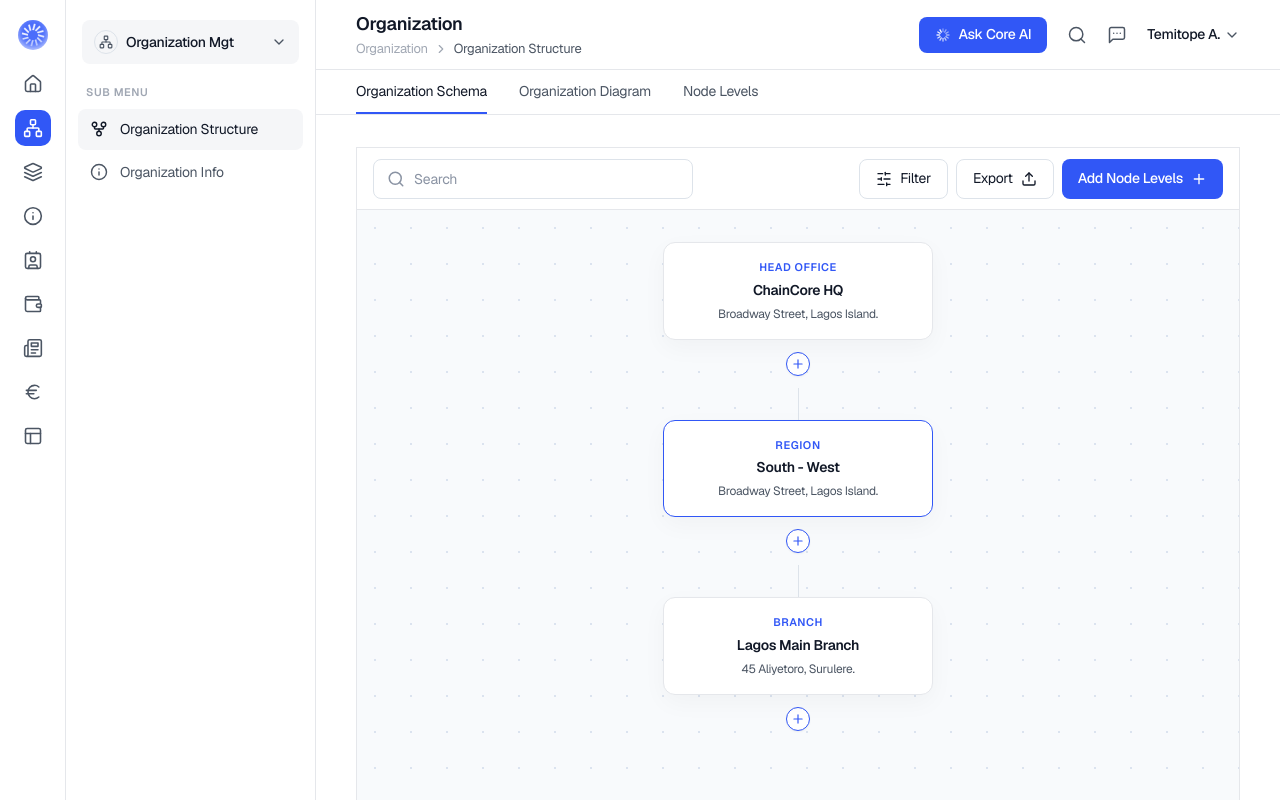
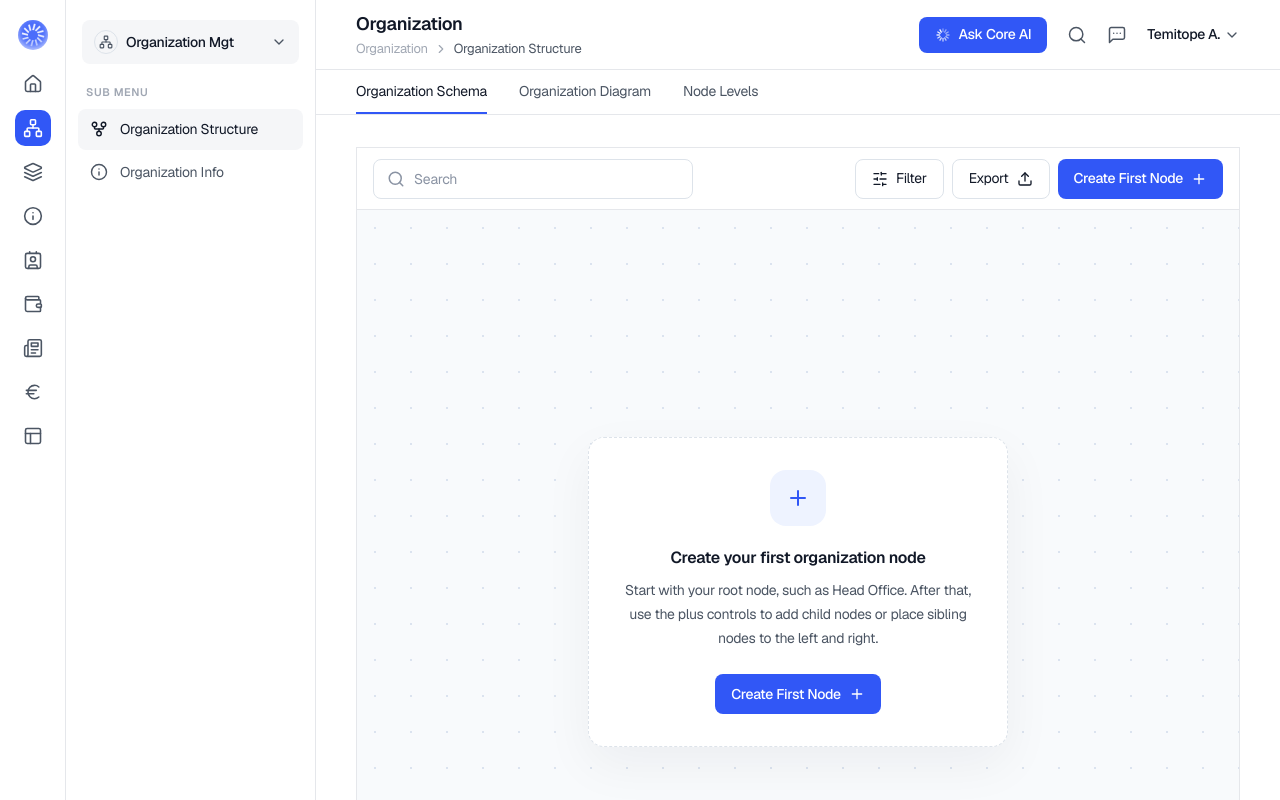
Before and after one commit to ttaiyegbusi/Chain-Core, a Next.js app: page /organization/structure in a window 1280 px wide. Shown: the top 800 px of the page. Built offline with nearby package versions, Linux system fonts and the light colour scheme.

Commit message:
Organizational Page clean up.

```diff
--- a/src/components/Organization/OrganizationPage.tsx
+++ b/src/components/Organization/OrganizationPage.tsx
@@ -5,7 +5,6 @@ import {
   ChevronDown,
   ChevronsUpDown,
   Edit,
-  Eye,
   Maximize2,
   MinusCircle,
   Move,
@@ -20,13 +19,15 @@ import {
 import PrimaryRail from "@/components/PrimaryRail";
 import OrganizationSidebar from "./OrganizationSidebar";
 import GlobalHeader from "@/components/GlobalHeader";
-import { ORG_LEVELS, ORG_NODES, OrgLevel, OrgNode } from "@/data/organization";
+import { ORG_LEVELS, OrgLevel, OrgNode } from "@/data/organization";
 
 const countryOptions = ["Nigeria", "Ghana", "Kenya", "South Africa"];
 const stateOptions = ["Lagos", "Ogun", "Oyo", "Rivers", "Abuja"];
 const managerOptions = ["Temitope Aiyegbusi", "Helen Paul", "Aiyegbusi Temitope", "Operations Admin"];
 
 type ActiveTab = "schema" | "diagram" | "levels";
+type Placement = "root" | "child" | "left" | "right";
+type NodePosition = { x: number; y: number };
 
 type NodeDraft = {
   name: string;
@@ -57,17 +58,22 @@ const emptyDraft: NodeDraft = {
 export default function OrganizationPage() {
   const [activeTab, setActiveTab] = useState<ActiveTab>("schema");
   const [levels, setLevels] = useState<OrgLevel[]>(ORG_LEVELS);
-  const [nodes, setNodes] = useState<OrgNode[]>(ORG_NODES);
-  const [selectedNodeId, setSelectedNodeId] = useState<string>(ORG_NODES[1]?.id || ORG_NODES[0]?.id || "");
+  const [nodes, setNodes] = useState<OrgNode[]>([]);
+  const [positions, setPositions] = useState<Record<string, NodePosition>>({});
+  const [selectedNodeId, setSelectedNodeId] = useState<string>("");
   const [detailsOpen, setDetailsOpen] = useState(false);
   const [addNodeOpen, setAddNodeOpen] = useState(false);
   const [editNodeOpen, setEditNodeOpen] = useState(false);
   const [nodeParentId, setNodeParentId] = useState<string | undefined>(undefined);
+  const [nodePlacement, setNodePlacement] = useState<Placement>("root");
   const [nodeDraft, setNodeDraft] = useState<NodeDraft>(emptyDraft);
   const [newLevelTitle, setNewLevelTitle] = useState("");
   const [search, setSearch] = useState("");
+  const [draggingId, setDraggingId] = useState<string | null>(null);
+  const [dragStart, setDragStart] = useState<{ pointerX: number; pointerY: number; startX: number; startY: number } | null>(null);
 
-  const selectedNode = nodes.find((node) => node.id === selectedNodeId) || nodes[0];
+  const selectedNode = nodes.find((node) => node.id === selectedNodeId);
+
   const filteredNodes = useMemo(() => {
     const q = search.trim().toLowerCase();
     if (!q) return nodes;
@@ -78,12 +84,19 @@ export default function OrganizationPage() {
     );
   }, [nodes, search]);
 
-  const openCreateNode = (parentId?: string) => {
+  const openCreateNode = (parentId?: string, placement: Placement = parentId ? "child" : "root") => {
     const parent = parentId ? nodes.find((n) => n.id === parentId) : undefined;
     const parentLevel = parent ? levels.find((level) => level.id === parent.levelId) : undefined;
-    const nextLevel = parentLevel ? levels.find((level) => level.order === parentLevel.order + 1) : levels[0];
+    const suggestedLevel =
+      placement === "left" || placement === "right"
+        ? parentLevel
+        : parentLevel
+          ? levels.find((level) => level.order === parentLevel.order + 1) || parentLevel
+          : levels[0];
+
     setNodeParentId(parentId);
-    setNodeDraft({ ...emptyDraft, levelId: nextLevel?.id || levels[0]?.id || "level-1" });
+    setNodePlacement(placement);
+    setNodeDraft({ ...emptyDraft, levelId: suggestedLevel?.id || levels[0]?.id || "level-1" });
     setAddNodeOpen(true);
   };
 
@@ -104,12 +117,21 @@ export default function OrganizationPage() {
     setEditNodeOpen(true);
   };
 
+  const getDefaultPosition = (parentId?: string, placement: Placement = "root") => {
+    if (!parentId) return { x: 420, y: 120 };
+    const parentPosition = positions[parentId] || { x: 420, y: 120 };
+    if (placement === "left") return { x: parentPosition.x - 340, y: parentPosition.y };
+    if (placement === "right") return { x: parentPosition.x + 340, y: parentPosition.y };
+    return { x: parentPosition.x, y: parentPosition.y + 170 };
+  };
+
   const createNode = () => {
     const id = `node-${Date.now()}`;
     const level = levels.find((l) => l.id === nodeDraft.levelId);
+    const siblingParentId = nodePlacement === "left" || nodePlacement === "right" ? nodes.find((n) => n.id === nodeParentId)?.parentId : nodeParentId;
     const created: OrgNode = {
       id,
-      parentId: nodeParentId,
+      parentId: siblingParentId,
       levelId: nodeDraft.levelId,
       name: nodeDraft.name || "Untitled Node",
       title: level?.title || "Node",
@@ -125,8 +147,9 @@ export default function OrganizationPage() {
       stats: { clients: 0, staff: 0, centers: 0, activeLoans: 0, portfolio: "₦0" },
     };
     setNodes((prev) => [...prev, created]);
+    setPositions((prev) => ({ ...prev, [id]: getDefaultPosition(nodeParentId, nodePlacement) }));
     setSelectedNodeId(id);
-    setDetailsOpen(true);
+    setDetailsOpen(activeTab === "diagram");
     setAddNodeOpen(false);
   };
 
@@ -147,10 +170,16 @@ export default function OrganizationPage() {
   };
 
   const deleteNode = () => {
+    if (!selectedNodeId) return;
     const hasChildren = nodes.some((node) => node.parentId === selectedNodeId);
     if (hasChildren) return;
     setNodes((prev) => prev.filter((node) => node.id !== selectedNodeId));
-    setSelectedNodeId(nodes[0]?.id || "");
+    setPositions((prev) => {
+      const next = { ...prev };
+      delete next[selectedNodeId];
+      return next;
+    });
+    setSelectedNodeId("");
     setDetailsOpen(false);
   };
 
@@ -168,23 +197,38 @@ export default function OrganizationPage() {
     setNewLevelTitle("");
   };
 
+  const updateLevelTitle = (id: string, title: string) => {
+    setLevels((prev) => prev.map((level) => (level.id === id ? { ...level, title } : level)));
+  };
+
   const removeLevel = (id: string) => {
     if (nodes.some((node) => node.levelId === id)) return;
     setLevels((prev) => prev.filter((level) => level.id !== id).map((level, i) => ({ ...level, order: i + 1 })));
   };
 
-  const childMap = useMemo(() => {
-    const map = new Map<string | undefined, OrgNode[]>();
-    filteredNodes.forEach((node) => {
-      const key = node.parentId;
-      const list = map.get(key) || [];
-      list.push(node);
-      map.set(key, list);
-    });
-    return map;
-  }, [filteredNodes]);
+  const onNodePointerDown = (nodeId: string, event: React.PointerEvent<HTMLDivElement>) => {
+    const target = event.target as HTMLElement;
+    if (target.closest("button")) return;
+    const pos = positions[nodeId] || { x: 420, y: 120 };
+    setDraggingId(nodeId);
+    setDragStart({ pointerX: event.clientX, pointerY: event.clientY, startX: pos.x, startY: pos.y });
+    event.currentTarget.setPointerCapture(event.pointerId);
+  };
 
-  const topNodes = childMap.get(undefined) || filteredNodes.filter((node) => !node.parentId);
+  const onCanvasPointerMove = (event: React.PointerEvent<HTMLDivElement>) => {
+    if (!draggingId || !dragStart) return;
+    const dx = event.clientX - dragStart.pointerX;
+    const dy = event.clientY - dragStart.pointerY;
+    setPositions((prev) => ({
+      ...prev,
+      [draggingId]: { x: Math.max(40, dragStart.startX + dx), y: Math.max(40, dragStart.startY + dy) },
+    }));
+  };
+
+  const onCanvasPointerUp = () => {
+    setDraggingId(null);
+    setDragStart(null);
+  };
 
   return (
     <div className="min-h-screen bg-white">
@@ -207,21 +251,24 @@ export default function OrganizationPage() {
           <div className="flex gap-5">
             <div className="min-w-0 flex-1">
               <div className="rounded-none border border-border bg-white">
-                <Toolbar search={search} setSearch={setSearch} onAdd={() => openCreateNode()} />
+                <Toolbar search={search} setSearch={setSearch} onAdd={() => openCreateNode()} nodesExist={nodes.length > 0} />
                 {activeTab === "levels" ? (
-                  <LevelsCanvas levels={levels} setLevels={setLevels} newLevelTitle={newLevelTitle} setNewLevelTitle={setNewLevelTitle} addLevel={addLevel} removeLevel={removeLevel} />
+                  <LevelsCanvas levels={levels} updateLevelTitle={updateLevelTitle} newLevelTitle={newLevelTitle} setNewLevelTitle={setNewLevelTitle} addLevel={addLevel} removeLevel={removeLevel} />
                 ) : (
                   <OrgCanvas
-                    topNodes={topNodes}
-                    childMap={childMap}
+                    nodes={filteredNodes}
                     levels={levels}
+                    positions={positions}
                     selectedNodeId={selectedNodeId}
                     setSelectedNodeId={(id) => {
                       setSelectedNodeId(id);
                       if (activeTab === "diagram") setDetailsOpen(true);
                     }}
                     openCreateNode={openCreateNode}
-                    compact={activeTab === "schema"}
+                    onNodePointerDown={onNodePointerDown}
+                    onCanvasPointerMove={onCanvasPointerMove}
+                    onCanvasPointerUp={onCanvasPointerUp}
+                    draggingId={draggingId}
                   />
                 )}
               </div>
@@ -234,7 +281,7 @@ export default function OrganizationPage() {
       </main>
 
       {addNodeOpen && (
-        <NodeSheet title="Create New Node" action="Create Node" draft={nodeDraft} setDraft={setNodeDraft} levels={levels} onClose={() => setAddNodeOpen(false)} onSubmit={createNode} />
+        <NodeSheet title={nodePlacement === "root" ? "Create First Node" : "Create New Node"} action="Create Node" draft={nodeDraft} setDraft={setNodeDraft} levels={levels} onClose={() => setAddNodeOpen(false)} onSubmit={createNode} placement={nodePlacement} />
       )}
       {editNodeOpen && (
         <NodeSheet title="Edit Node" action="Save Changes" draft={nodeDraft} setDraft={setNodeDraft} levels={levels} onClose={() => setEditNodeOpen(false)} onSubmit={updateNode} />
@@ -251,7 +298,7 @@ function TabButton({ active, onClick, children }: { active: boolean; onClick: ()
   );
 }
 
-function Toolbar({ search, setSearch, onAdd }: { search: string; setSearch: (v: string) => void; onAdd: () => void }) {
+function Toolbar({ search, setSearch, onAdd, nodesExist }: { search: string; setSearch: (v: string) => void; onAdd: () => void; nodesExist: boolean }) {
   return (
     <div className="flex h-[62px] items-center justify-between border-b border-border px-4">
       <div className="relative">
@@ -261,19 +308,19 @@ function Toolbar({ search, setSearch, onAdd }: { search: string; setSearch: (v:
       <div className="flex items-center gap-2">
         <button className="focus-ring inline-flex h-10 items-center gap-2 rounded-md border border-border-strong bg-white px-4 text-sm text-text-primary hover:bg-surface-muted" type="button"><SlidersHorizontal size={16} />Filter</button>
         <button className="focus-ring inline-flex h-10 items-center gap-2 rounded-md border border-border-strong bg-white px-4 text-sm text-text-primary hover:bg-surface-muted" type="button">Export <Upload size={16} /></button>
-        <button onClick={onAdd} className="focus-ring inline-flex h-10 items-center gap-2 rounded-md bg-primary px-4 text-sm font-medium text-white hover:bg-primary-hover" type="button">Add Node Levels <Plus size={16} /></button>
+        <button onClick={onAdd} className="focus-ring inline-flex h-10 items-center gap-2 rounded-md bg-primary px-4 text-sm font-medium text-white hover:bg-primary-hover" type="button">{nodesExist ? "Create Node" : "Create First Node"} <Plus size={16} /></button>
       </div>
     </div>
   );
 }
 
-function LevelsCanvas({ levels, setLevels, newLevelTitle, setNewLevelTitle, addLevel, removeLevel }: { levels: OrgLevel[]; setLevels: React.Dispatch<React.SetStateAction<OrgLevel[]>>; newLevelTitle: string; setNewLevelTitle: (v: string) => void; addLevel: () => void; removeLevel: (id: string) => void }) {
+function LevelsCanvas({ levels, updateLevelTitle, newLevelTitle, setNewLevelTitle, addLevel, removeLevel }: { levels: OrgLevel[]; updateLevelTitle: (id: string, title: string) => void; newLevelTitle: string; setNewLevelTitle: (v: string) => void; addLevel: () => void; removeLevel: (id: string) => void }) {
   return (
     <div className="organization-grid min-h-[760px] px-10 py-10">
-      <div className="mx-auto max-w-[560px] space-y-4">
+      <div className="mx-auto max-w-[600px] space-y-4">
         <div className="rounded-xl border border-border bg-white p-5 shadow-[0_8px_24px_rgba(17,24,39,0.04)]">
           <p className="text-sm font-semibold text-text-primary">Define node levels</p>
-          <p className="mt-1 text-xs leading-5 text-text-muted">Set the hierarchy layers before building the organization tree. These levels drive reporting, permissions, branch assignment and client ownership.</p>
+          <p className="mt-1 text-xs leading-5 text-text-muted">Create every operating layer before building the organization. Example: Head Office, Region, Branch, Center. You can add more levels any time.</p>
           <div className="mt-4 flex gap-2">
             <input value={newLevelTitle} onChange={(e) => setNewLevelTitle(e.target.value)} placeholder="Enter Title" className="focus-ring h-10 flex-1 rounded-md border border-border-strong px-3 text-sm" />
             <button onClick={addLevel} type="button" className="focus-ring rounded-md bg-primary px-4 text-sm font-medium text-white">Add Level</button>
@@ -281,11 +328,11 @@ function LevelsCanvas({ levels, setLevels, newLevelTitle, setNewLevelTitle, addL
         </div>
         {levels.map((level, index) => (
           <div key={level.id} className="relative flex items-center justify-between rounded-lg border border-border bg-white p-4 shadow-[0_8px_24px_rgba(17,24,39,0.04)]">
-            <div className="flex items-center gap-3">
-              <span className="flex h-8 w-8 items-center justify-center rounded-full bg-primary text-xs font-semibold text-white">{level.order}</span>
-              <div>
-                <p className="text-sm font-semibold text-text-primary">{level.title || "Enter Title"}</p>
-                <p className="text-xs text-text-muted">Level {level.order}</p>
+            <div className="flex flex-1 items-center gap-3">
+              <span className="flex h-8 w-8 shrink-0 items-center justify-center rounded-full bg-primary text-xs font-semibold text-white">{level.order}</span>
+              <div className="flex-1">
+                <input value={level.title} onChange={(e) => updateLevelTitle(level.id, e.target.value)} className="focus-ring h-9 w-full rounded-md border border-transparent px-2 text-sm font-semibold text-text-primary hover:border-border-strong focus:border-primary" />
+                <p className="px-2 text-xs text-text-muted">Level {level.order}</p>
               </div>
             </div>
             <div className="flex items-center gap-1">
@@ -300,18 +347,40 @@ function LevelsCanvas({ levels, setLevels, newLevelTitle, setNewLevelTitle, addL
   );
 }
 
-function OrgCanvas({ topNodes, childMap, levels, selectedNodeId, setSelectedNodeId, openCreateNode, compact }: { topNodes: OrgNode[]; childMap: Map<string | undefined, OrgNode[]>; levels: OrgLevel[]; selectedNodeId: string; setSelectedNodeId: (id: string) => void; openCreateNode: (id?: string) => void; compact: boolean }) {
+function OrgCanvas({ nodes, levels, positions, selectedNodeId, setSelectedNodeId, openCreateNode, onNodePointerDown, onCanvasPointerMove, onCanvasPointerUp, draggingId }: { nodes: OrgNode[]; levels: OrgLevel[]; positions: Record<string, NodePosition>; selectedNodeId: string; setSelectedNodeId: (id: string) => void; openCreateNode: (id?: string, placement?: Placement) => void; onNodePointerDown: (id: string, event: React.PointerEvent<HTMLDivElement>) => void; onCanvasPointerMove: (event: React.PointerEvent<HTMLDivElement>) => void; onCanvasPointerUp: () => void; draggingId: string | null }) {
+  const nodeById = useMemo(() => new Map(nodes.map((node) => [node.id, node])), [nodes]);
   return (
-    <div className="organization-grid relative min-h-[760px] overflow-auto p-8">
-      <div className={compact ? "mx-auto flex w-full max-w-[620px] flex-col items-center" : "ml-auto flex w-full max-w-[620px] flex-col items-center pr-8"}>
-        {topNodes.length === 0 ? (
-          <button onClick={() => openCreateNode()} className="mt-5 rounded-lg border border-border bg-white px-12 py-5 text-sm text-text-muted">Enter Title <br /><span className="text-xs">Level 1</span></button>
+    <div className="organization-grid relative min-h-[760px] overflow-auto p-8" onPointerMove={onCanvasPointerMove} onPointerUp={onCanvasPointerUp} onPointerCancel={onCanvasPointerUp}>
+      {nodes.length === 0 ? (
+        <EmptyOrganizationState onCreate={() => openCreateNode(undefined, "root")} />
       ) : (
-          topNodes.map((node) => (
-            <TreeNode key={node.id} node={node} childMap={childMap} levels={levels} selectedNodeId={selectedNodeId} setSelectedNodeId={setSelectedNodeId} openCreateNode={openCreateNode} compact={compact} />
-          ))
+        <div className="relative h-[1120px] min-w-[1280px]">
+          <svg className="pointer-events-none absolute inset-0 h-full w-full overflow-visible">
+            {nodes.map((node) => {
+              if (!node.parentId) return null;
+              const parent = nodeById.get(node.parentId);
+              if (!parent) return null;
+              const from = positions[parent.id] || { x: 420, y: 120 };
+              const to = positions[node.id] || { x: 420, y: 290 };
+              const startX = from.x + 135;
+              const startY = from.y + 84;
+              const endX = to.x + 135;
+              const endY = to.y;
+              const midY = startY + (endY - startY) / 2;
+              return <path key={`${parent.id}-${node.id}`} d={`M ${startX} ${startY} C ${startX} ${midY}, ${endX} ${midY}, ${endX} ${endY}`} fill="none" stroke="#DDE3EA" strokeWidth="1.5" />;
+            })}
+          </svg>
+          {nodes.map((node) => {
+            const pos = positions[node.id] || { x: 420, y: 120 };
+            const level = levels.find((l) => l.id === node.levelId);
+            return (
+              <div key={node.id} className="absolute" style={{ left: pos.x, top: pos.y }} onPointerDown={(event) => onNodePointerDown(node.id, event)}>
+                <DraggableNodeCard node={node} level={level} selected={selectedNodeId === node.id} dragging={draggingId === node.id} onSelect={() => setSelectedNodeId(node.id)} onAddChild={() => openCreateNode(node.id, "child")} onAddLeft={() => openCreateNode(node.id, "left")} onAddRight={() => openCreateNode(node.id, "right")} />
+              </div>
+            );
+          })}
+        </div>
       )}
-      </div>
       <div className="absolute bottom-4 right-4 flex items-center gap-2">
         <button type="button" className="flex h-10 w-10 items-center justify-center rounded-md border border-border-strong bg-white text-text-secondary shadow-sm"><Maximize2 size={17} /></button>
         <div className="flex h-10 items-center gap-2 rounded-md border border-border-strong bg-white px-3 text-sm text-text-primary shadow-sm"><PlusCircle size={16} />100%<MinusCircle size={16} /></div>
@@ -320,26 +389,31 @@ function OrgCanvas({ topNodes, childMap, levels, selectedNodeId, setSelectedNode
   );
 }
 
-function TreeNode({ node, childMap, levels, selectedNodeId, setSelectedNodeId, openCreateNode, compact }: { node: OrgNode; childMap: Map<string | undefined, OrgNode[]>; levels: OrgLevel[]; selectedNodeId: string; setSelectedNodeId: (id: string) => void; openCreateNode: (id?: string) => void; compact: boolean }) {
-  const children = childMap.get(node.id) || [];
-  const level = levels.find((l) => l.id === node.levelId);
+function EmptyOrganizationState({ onCreate }: { onCreate: () => void }) {
   return (
-    <div className="flex flex-col items-center">
-      <div className="relative flex items-center">
-        <button type="button" onClick={() => setSelectedNodeId(node.id)} className={["group w-[270px] rounded-lg border bg-white px-6 py-4 text-center shadow-[0_8px_24px_rgba(17,24,39,0.035)] transition-all", selectedNodeId === node.id ? "border-primary bg-[#EEF3FF]" : "border-border hover:border-primary/50"].join(" ")}>
+    <div className="flex min-h-[700px] items-center justify-center">
+      <div className="w-[420px] rounded-2xl border border-dashed border-border-strong bg-white p-8 text-center shadow-[0_18px_50px_rgba(17,24,39,0.05)]">
+        <div className="mx-auto flex h-14 w-14 items-center justify-center rounded-2xl bg-[#EEF3FF] text-primary"><Plus size={24} /></div>
+        <h2 className="mt-5 text-base font-semibold text-text-primary">Create your first organization node</h2>
+        <p className="mt-2 text-sm leading-6 text-text-secondary">Start with your root node, such as Head Office. After that, use the plus controls to add child nodes or place sibling nodes to the left and right.</p>
+        <button onClick={onCreate} type="button" className="focus-ring mt-6 inline-flex h-10 items-center gap-2 rounded-md bg-primary px-4 text-sm font-medium text-white hover:bg-primary-hover">Create First Node <Plus size={16} /></button>
+      </div>
+    </div>
+  );
+}
+
+function DraggableNodeCard({ node, level, selected, dragging, onSelect, onAddChild, onAddLeft, onAddRight }: { node: OrgNode; level?: OrgLevel; selected: boolean; dragging: boolean; onSelect: () => void; onAddChild: () => void; onAddLeft: () => void; onAddRight: () => void }) {
+  return (
+    <div className="group relative select-none">
+      <button type="button" onClick={onSelect} className={["w-[270px] rounded-lg border bg-white px-6 py-4 text-center shadow-[0_8px_24px_rgba(17,24,39,0.04)] transition-all", selected ? "border-primary bg-[#EEF3FF]" : "border-border hover:border-primary/50", dragging ? "scale-[1.015] cursor-grabbing shadow-[0_18px_46px_rgba(17,24,39,0.12)]" : "cursor-grab"].join(" ")}>
+        <span className="absolute left-3 top-3 text-text-muted"><Move size={14} /></span>
         <p className="mb-1 text-[11px] font-semibold uppercase tracking-wider text-primary">{level?.title}</p>
         <p className="text-sm font-semibold text-text-primary">{node.name}</p>
         <p className="mt-1 truncate text-xs text-text-secondary">{node.description}</p>
       </button>
-        {!compact && (
-          <button onClick={() => openCreateNode(node.id)} type="button" className="absolute -right-8 top-1/2 flex h-6 w-6 -translate-y-1/2 items-center justify-center rounded-full border border-primary bg-white text-primary shadow-sm"><Plus size={14} /></button>
-        )}
-      </div>
-      <button onClick={() => openCreateNode(node.id)} type="button" className="my-3 flex h-6 w-6 items-center justify-center rounded-full border border-primary bg-white text-primary shadow-sm"><Plus size={14} /></button>
-      {children.length > 0 && <div className="h-8 w-px bg-border-strong" />}
-      {children.map((child) => (
-        <TreeNode key={child.id} node={child} childMap={childMap} levels={levels} selectedNodeId={selectedNodeId} setSelectedNodeId={setSelectedNodeId} openCreateNode={openCreateNode} compact={compact} />
-      ))}
+      <button onClick={onAddLeft} type="button" className="absolute -left-8 top-1/2 flex h-6 w-6 -translate-y-1/2 items-center justify-center rounded-full border border-primary bg-white text-primary opacity-0 shadow-sm transition-opacity group-hover:opacity-100"><Plus size={14} /></button>
+      <button onClick={onAddRight} type="button" className="absolute -right-8 top-1/2 flex h-6 w-6 -translate-y-1/2 items-center justify-center rounded-full border border-primary bg-white text-primary opacity-0 shadow-sm transition-opacity group-hover:opacity-100"><Plus size={14} /></button>
+      <button onClick={onAddChild} type="button" className="absolute -bottom-9 left-1/2 flex h-6 w-6 -translate-x-1/2 items-center justify-center rounded-full border border-primary bg-white text-primary opacity-0 shadow-sm transition-opacity group-hover:opacity-100"><Plus size={14} /></button>
     </div>
   );
 }
@@ -391,13 +465,16 @@ function Stat({ label, value }: { label: string; value: string }) {
   return <div className="rounded-lg bg-surface-muted px-3 py-2"><p className="text-[11px] text-text-muted">{label}</p><p className="mt-1 text-sm font-semibold text-text-primary">{value}</p></div>;
 }
 
-function NodeSheet({ title, action, draft, setDraft, levels, onClose, onSubmit }: { title: string; action: string; draft: NodeDraft; setDraft: React.Dispatch<React.SetStateAction<NodeDraft>>; levels: OrgLevel[]; onClose: () => void; onSubmit: () => void }) {
+function NodeSheet({ title, action, draft, setDraft, levels, onClose, onSubmit, placement }: { title: string; action: string; draft: NodeDraft; setDraft: React.Dispatch<React.SetStateAction<NodeDraft>>; levels: OrgLevel[]; onClose: () => void; onSubmit: () => void; placement?: Placement }) {
   const update = (key: keyof NodeDraft, value: string) => setDraft((prev) => ({ ...prev, [key]: value }));
   return (
     <div className="fixed inset-0 z-50 bg-black/35">
       <div className="ml-auto flex h-full w-[620px] flex-col bg-white shadow-[0_20px_80px_rgba(17,24,39,0.18)]">
         <div className="flex h-[70px] items-center justify-between border-b border-border px-6">
+          <div>
             <h2 className="text-lg font-semibold text-text-primary">{title}</h2>
+            {placement && placement !== "root" && <p className="mt-1 text-xs text-text-muted">Placement: {placement === "child" ? "Child node below selected node" : `Sibling node on the ${placement}`}</p>}
+          </div>
           <button onClick={onClose} type="button" className="rounded-md p-2 text-text-secondary hover:bg-surface-muted"><X size={18} /></button>
         </div>
         <div className="flex-1 overflow-auto px-6 py-6">
@@ -414,7 +491,7 @@ function NodeSheet({ title, action, draft, setDraft, levels, onClose, onSubmit }
             <SheetSelect label="Manager" value={draft.manager} onChange={(v) => update("manager", v)} options={managerOptions.map((v) => ({ label: v, value: v }))} />
           </div>
           <div className="mt-6 rounded-lg border border-border bg-surface-muted p-4 text-xs leading-5 text-text-secondary">
-            Parent/child validation will later prevent invalid nesting, moving live branches with active clients, and deleting nodes with assigned staff, clients, centers or loan portfolios.
+            You can drag nodes after creation to fine-tune left/right placement on the canvas. Parent-child connections stay intact while the layout position is manually adjusted.
           </div>
         </div>
         <div className="flex gap-3 border-t border-border px-6 py-4">
```
Lines whose indentation alone changed are shown as unchanged.
